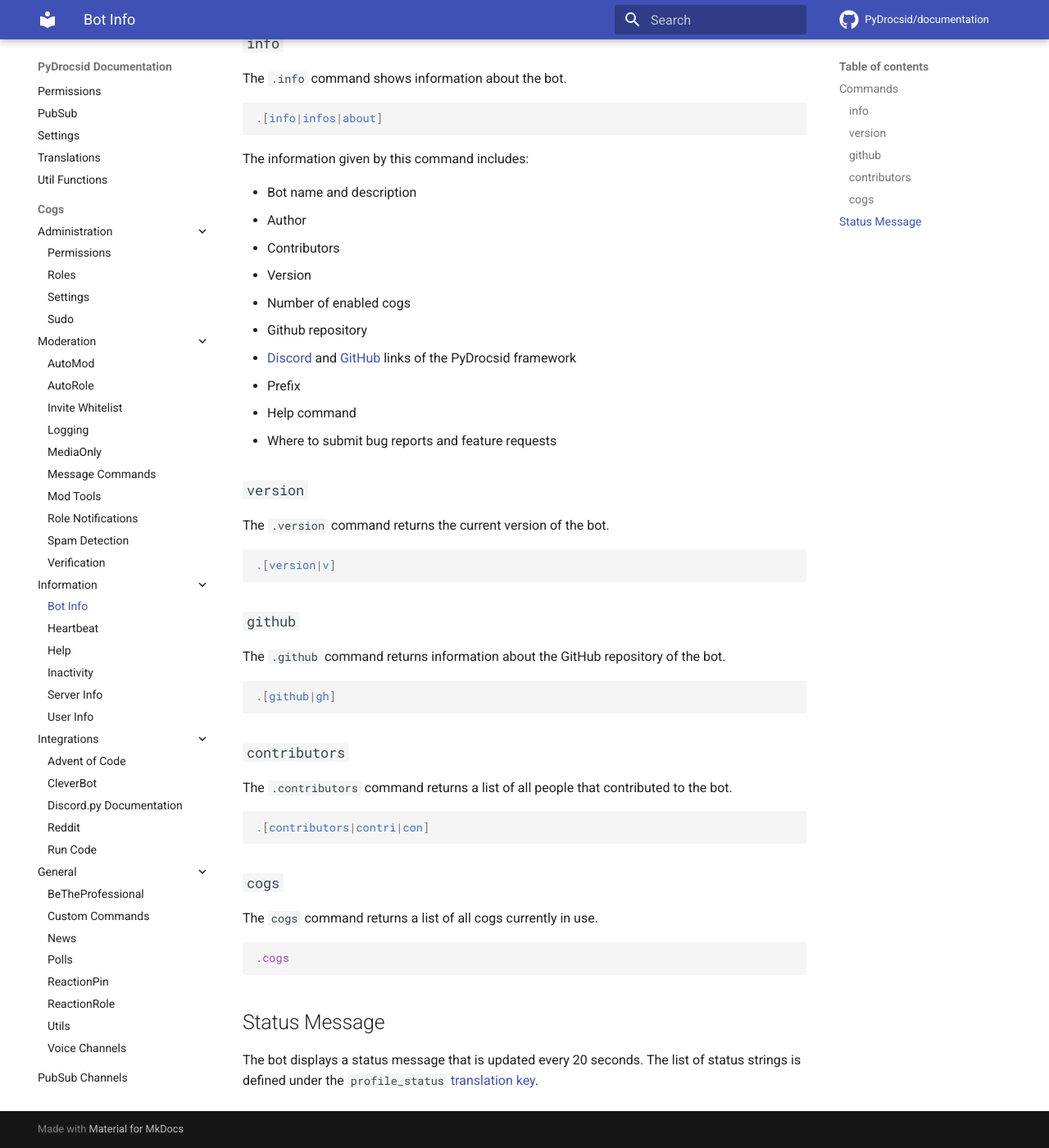
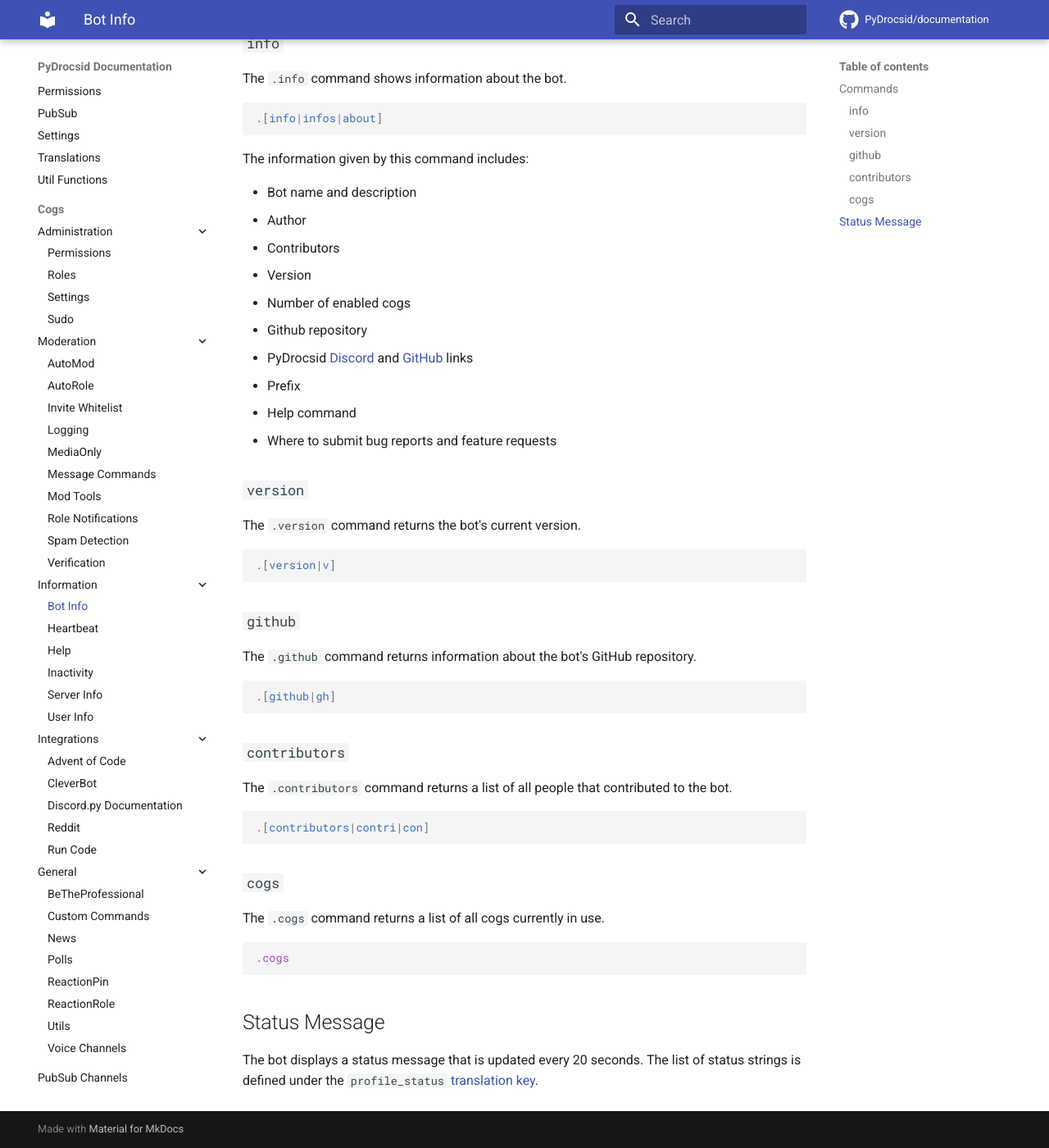
Before and after one commit to PyDrocsid/documentation, an MkDocs documentation site: the page built from docs/cogs/information/bot_info.md, in a window 1280 px wide and 1400 px high, scrolled down 259 px. Shown: the whole window at 82% size. Built offline with MkDocs 1.6.1 and Material for MkDocs 9.7.7, drawn with Linux system fonts in a browser that asks for light colours; comment, search, counter and statistics services are not loaded.

Commit message:
Apply suggestions from code review
Co-authored-by: Anorak <32487760+4norak@users.noreply.github.com>

````diff
--- a/docs/cogs/information/bot_info.md
+++ b/docs/cogs/information/bot_info.md
@@ -18,21 +18,21 @@
 - Version
 - Number of enabled cogs
 - Github repository
-- [Discord](https://discord.pydrocsid.ml/) and [GitHub](https://github.com/PyDrocsid) links of the PyDrocsid framework
+- PyDrocsid [Discord](https://discord.pydrocsid.ml/){target=_blank} and [GitHub](https://github.com/PyDrocsid){target=_blank} links
 - Prefix
 - Help command
 - Where to submit bug reports and feature requests
 
 
 ### `version`
-The `.version` command returns the current version of the bot.
+The `.version` command returns the bot's current version.
 ```css
 .[version|v]
 ```
 
 
 ### `github`
-The `.github` command returns information about the GitHub repository of the bot.
+The `.github` command returns information about the bot's GitHub repository.
 
 ```css
 .[github|gh]
````
Also changed, not shown: other parts of docs/cogs/information/bot_info.md (+2 -2 lines).
